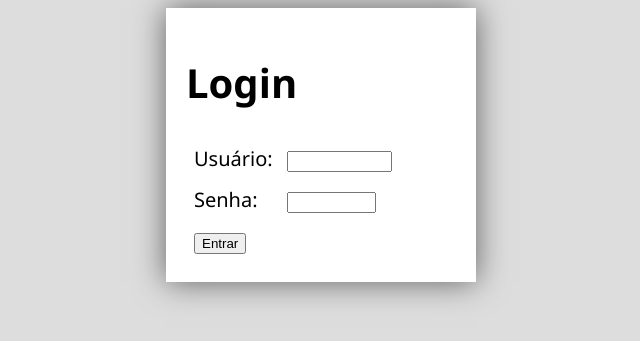
After one commit to alexandrepvie/estudonauta, a PHP site: page /user-login.php in a window 1280 px wide. The commit adds this page. Shown: the top 341 px of the page, without its empty margins (319-959 px from the left). Run offline with PHP 8.4, Linux system fonts and the light colour scheme.

Commit message:
aula m02e07
tela de login

```diff
--- a/detalhes.php
+++ b/detalhes.php
@@ -5,11 +5,12 @@
     <meta name="viewport" content="width=device-width, initial-scale=1.0">
     <link rel="stylesheet" href="estilos/style.css">
     <link href="https://fonts.googleapis.com/icon?family=Material+Icons" rel="stylesheet">
-    <title>Título da página</title>
+    <title>Detalhes do Jogo</title>
 </head>
 <body>
 <?php
     require_once"includes/banco.php";
+    require_once"includes/login.php";
     require_once"includes/funcoes.php";
 ?>
     <div id="corpo">
--- a/estilos/style.css
+++ b/estilos/style.css
@@ -3,7 +3,7 @@ body{
     font-family: 'Segoe UI', Tahoma, Geneva, Verdana, sans-serif;
 
 }
-header {
+p.pequeno {
     text-align: right;
     font-size: 10px;
 }
--- a/includes/login.php
+++ b/includes/login.php
@@ -1,4 +1,11 @@
 <?php
+session_start();
+//Testando para ver se tem usuario logado, saida usuario ou vazio
+if (!isset($_SESSION['user'])){
+    $_SESSION['user'] ="";
+    $_SESSION['nome'] ="";
+    $_SESSION['tipo'] ="";
+}
 
 function cripto($senha){
     $c = '';
--- a/index.php
+++ b/index.php
@@ -14,6 +14,7 @@
 <body>
     <?php
         require_once"includes/banco.php";
+        require_once"includes/login.php";
         require_once"includes/funcoes.php";
         $ordem = $_GET['o'] ?? "n";
         $chave = $_GET['c'] ?? "";
--- /dev/null
+++ b/user-login-form.php
@@ -0,0 +1,9 @@
+<h1>Login</h1>
+<form action="user-login.php" method="post">
+    <table>
+        <tr><td>Usuário: <td><input type="text" name="usuario" id="usuario" size="10" maxlength="10">
+        <tr><td>Senha: <td><input type="password" name="senha" id="senha" size="8" maxlength="8">
+        <tr><td><input type="submit" value="Entrar">
+    </table>
+
+</form>
--- /dev/null
+++ b/user-login.php
@@ -0,0 +1,37 @@
+<!DOCTYPE html>
+<html lang="PT-br">
+<head>
+    <meta charset="UTF-8">
+    <meta name="viewport" content="width=device-width, initial-scale=1.0">
+    <link rel="stylesheet" href="estilos/style.css">
+    <link href="https://fonts.googleapis.com/icon?family=Material+Icons" rel="stylesheet">
+    <title>Login de Usuário</title>
+    <style>
+        div#corpo{
+            width: 270px;
+            font-size: 15pt;
+        }
+        table  td {
+            padding: 6px;
+        }
+    </style>
+</head>
+<body>
+<?php
+    require_once"includes/banco.php";
+    require_once"includes/login.php";
+    require_once"includes/funcoes.php";
+?>
+    <div id="corpo">
+        <?php
+            $u = $_POST['usuario'] ?? null;
+            $s = $_POST['senha'] ?? null;
+            if (is_null($u) || is_null($s)) {
+                require "user-login-form.php";
+            } else {
+                echo "dados foram passados";
+            }
+        ?>
+    </div>
+</body>
+</html>
```
Also changed, not shown: __modelo.php (added, +20 -0 lines), topo.php (+7 -3 lines).
